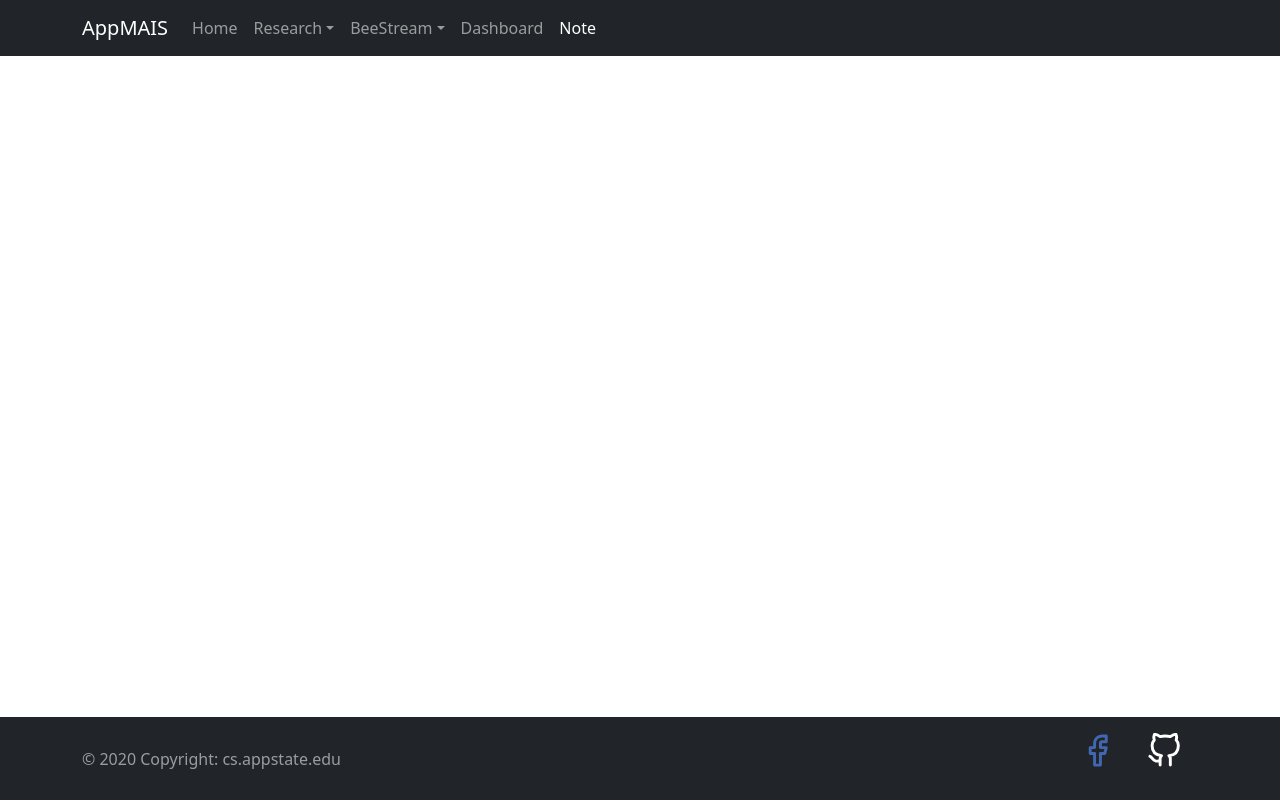
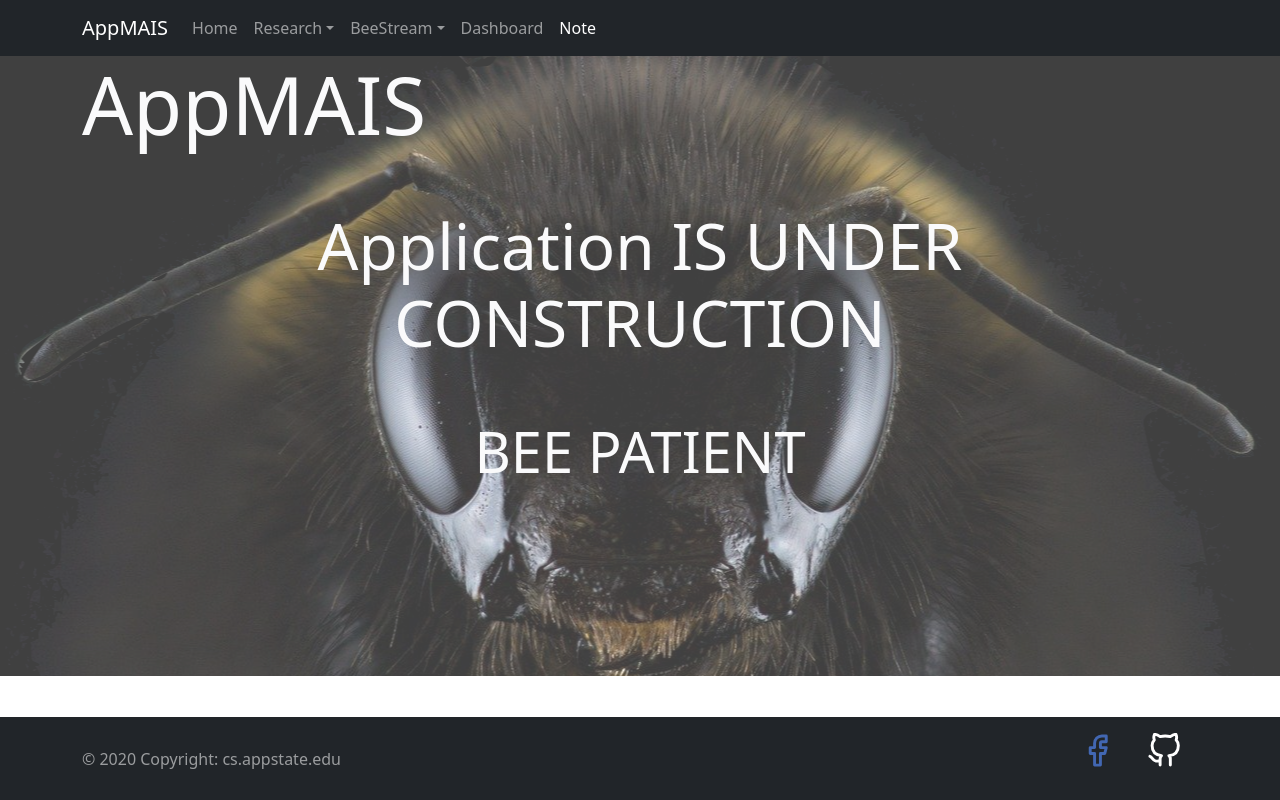
Before and after one commit to BasetHamza/AppMAIS-Website, a React (Create React App) app in the folder appmais/: page /note in a window 1280 px wide. Built offline with nearby package versions, Linux system fonts and the light colour scheme.

Commit message:
adding gh-pages to deploy

```diff
--- a/appmais/src/components/App.js
+++ b/appmais/src/components/App.js
@@ -9,6 +9,7 @@ import Dashboard from '../pages/Dashboard'
 import Publications from '../pages/Research/Publications'
 import Archive from '../pages/BeeStream/Archive'
 import Overview from '../pages/Research/Overview'
+import Note from '../pages/Note'
 
 class App extends Component {
 
@@ -27,6 +28,8 @@ class App extends Component {
 
                         <Route path='/dashboard' element = {<Dashboard />}/>
 
+                        <Route path='/note' element = {<Note />}/>
+
                     </Routes>
                 <Footer />
             </div>
--- /dev/null
+++ b/appmais/src/pages/Note.js
@@ -0,0 +1,28 @@
+import React, { Component } from 'react'
+
+import { Card, Row, Col, Button, ImgOverlay, Container, Nav, Figure, Image} from 'react-bootstrap'
+
+class Note extends Component{
+
+    render(){
+        return(
+                <div className="homepage blank-page">
+                <Container className='text-light'>
+                    <Row>
+                        <h1 class="display-1">AppMAIS</h1>
+                    </Row>
+                    <Row className='text-center mt-5'>
+                        <h3 class="display-3">Application IS UNDER CONSTRUCTION</h3>
+                    </Row>
+                    <Row>
+                        <h4 class="display-4 text-center mt-5">BEE PATIENT</h4>
+                    </Row>
+                </Container>
+
+            </div>
+        )
+    }
+}
+
+
+export default Note
```
Also changed, not shown: appmais/package.json (+6 -1 lines), 1 other file (tests, documents, lock files or other folders).
